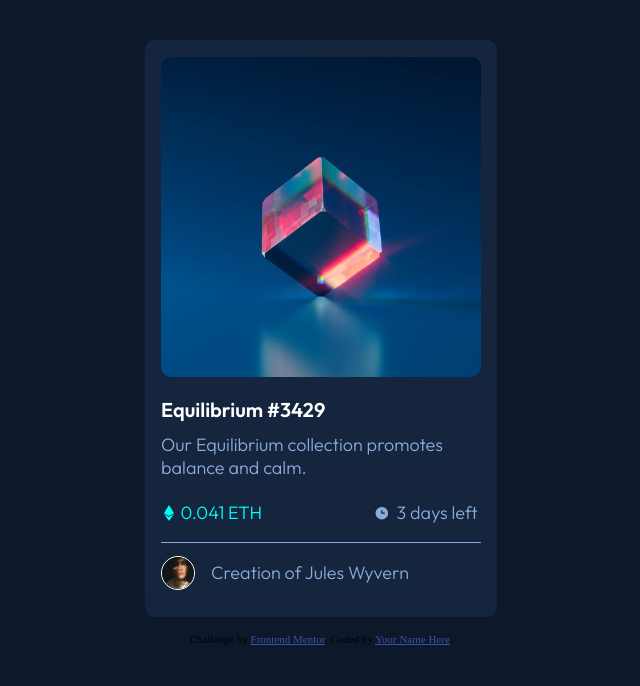
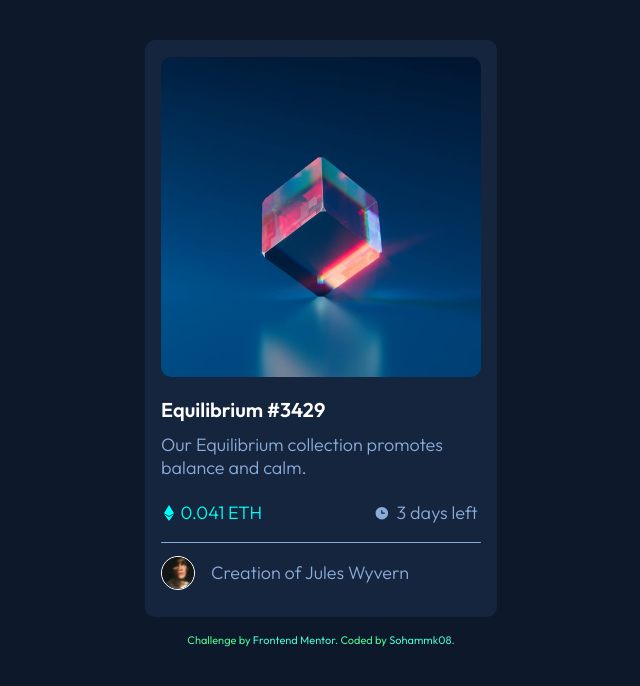
Before and after one commit to sohammk08/nft-preview-card-component-main, a plain HTML site: page index.html in a window 1280 px wide. Shown: the whole page, without its empty margins (319-959 px from the left). Drawn offline with Linux system fonts and the light colour scheme.

Commit message:
Done ✓

```diff
--- a/index.html
+++ b/index.html
@@ -47,7 +47,7 @@
 
   <div class="attribution">
     Challenge by <a href="https://www.frontendmentor.io?ref=challenge" target="_blank">Frontend Mentor</a>.
-    Coded by <a href="#">Your Name Here</a>.
+    Coded by <a href="https://github.com/sohammk08">Sohammk08</a>.
   </div>
 </body>
 </html>
--- a/style.css
+++ b/style.css
@@ -3,12 +3,15 @@
    background: hsl(217, 54%, 11%);
 }
 .attribution {
+   color: #49f496;
    margin-top: 1rem;
    font-size: 11px;
    text-align: center;
+   font-family: 'Outfit';
 }
 .attribution a {
-   color: hsl(228, 45%, 44%);
+   color: #49f4d2;
+   text-decoration: none;
 }
 .card {
    display: block;
```
